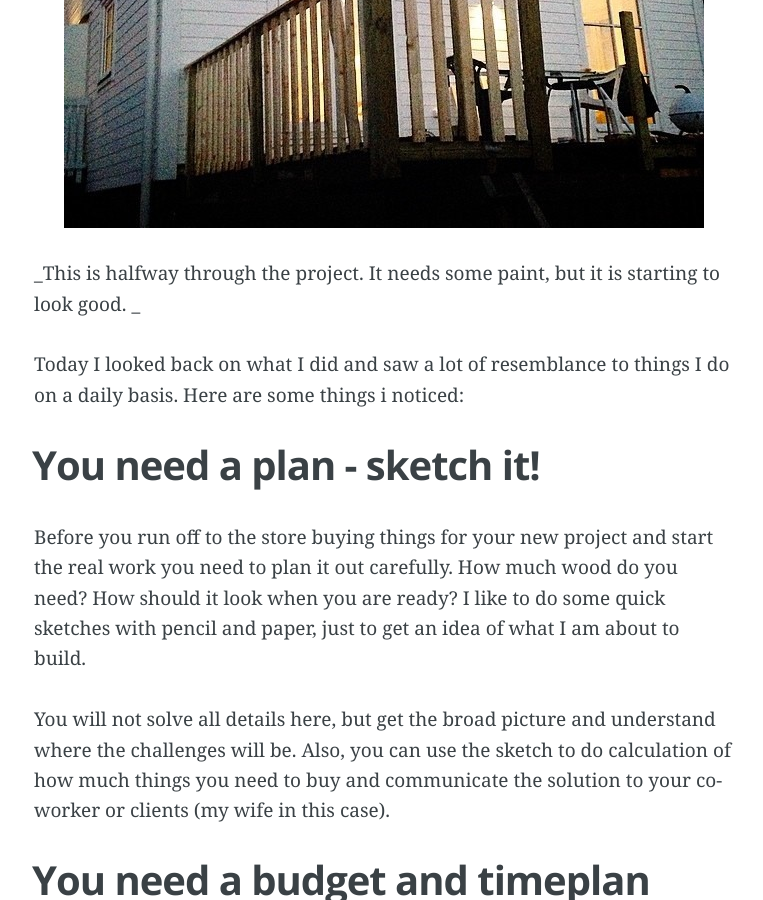
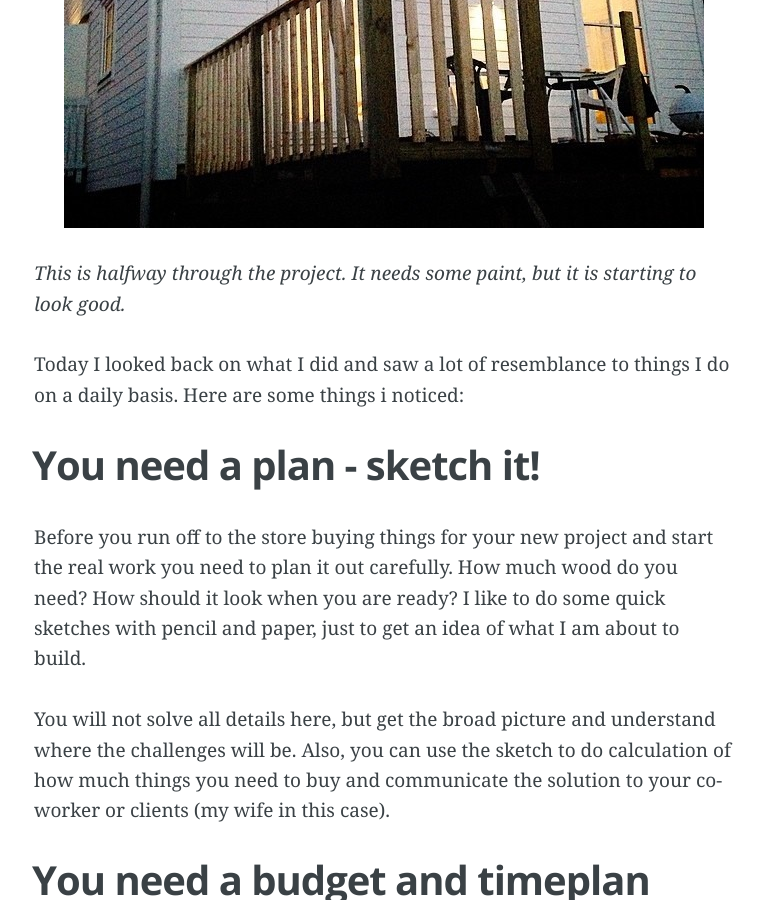
Before and after one commit to davidelbe/david.elbe.me, a Jekyll site: the page built from _posts/2014-09-22-building-a-fence.md, in a window 1280 px wide and 900 px high, scrolled down 851 px. Shown: the whole window, without its empty margins (256-1019 px from the left). Built offline with Jekyll 4.4.1, drawn with Linux system fonts in a browser that asks for light colours; Markdown is read by kramdown in place of the engine named in the settings; comment, search, counter and statistics services are not loaded.

Commit message:
Fix italics on a paragraph

```diff
--- a/_posts/2014-09-22-building-a-fence.md
+++ b/_posts/2014-09-22-building-a-fence.md
@@ -10,10 +10,9 @@ This weekend I decided to build a fence around my terrace which is about two
 meters up at the highest point. The old fence was removed during a renovation
 of the house.
 
-![imaage](/assets/images/2014-09-22-fence.jpg)
+![image](/assets/images/2014-09-22-fence.jpg)
 
-_This is halfway through the project. It needs some paint, but it is starting
-to look good. _
+_This is halfway through the project. It needs some paint, but it is starting to look good._
 
 Today I looked back on what I did and saw a lot of resemblance to things I do
 on a daily basis. Here are some things i noticed:
```
